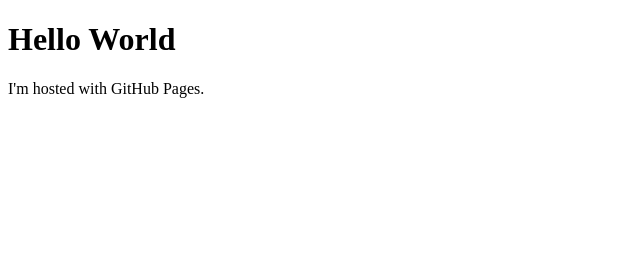
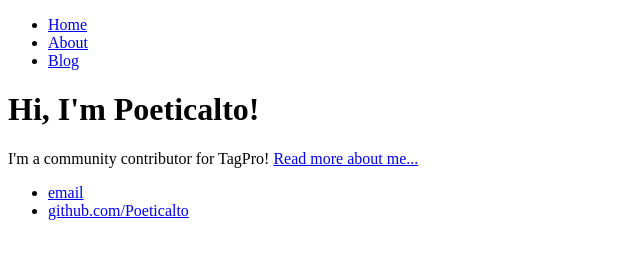
Before and after one commit to Poeticalto/poeticalto.github.io, a plain HTML site: page index.html in a window 1280 px wide. Shown: the whole page, without its empty margins (0-640 px from the left). Drawn offline with Linux system fonts and the light colour scheme.

Commit message:
test home page

```diff
--- a/index.html
+++ b/index.html
@@ -1,7 +1,27 @@
 <!DOCTYPE html>
 <html>
-<body>
-<h1>Hello World</h1>
-<p>I'm hosted with GitHub Pages.</p>
-</body>
+	<head>
+		<title>Poeticalto</title>
+	</head>
+	<body>
+		<nav>
+    		<ul>
+        		<li><a href="/">Home</a></li>
+	        	<li><a href="/about">About</a></li>
+        		<li><a href="/blog">Blog</a></li>
+    		</ul>
+		</nav>
+		<div class="container">
+    		<div class="blurb">
+        		<h1>Hi, I'm Poeticalto!</h1>
+				<p>I'm a community contributor for TagPro! <a href="/about">Read more about me...</a></p>
+    		</div><!-- /.blurb -->
+		</div><!-- /.container -->
+		<footer>
+    		<ul>
+        		<li><a href="mailto:poeticaltotp@gmail.com">email</a></li>
+        		<li><a href="https://github.com/Poeticalto">github.com/Poeticalto</a></li>
+			</ul>
+		</footer>
+	</body>
 </html>
```
